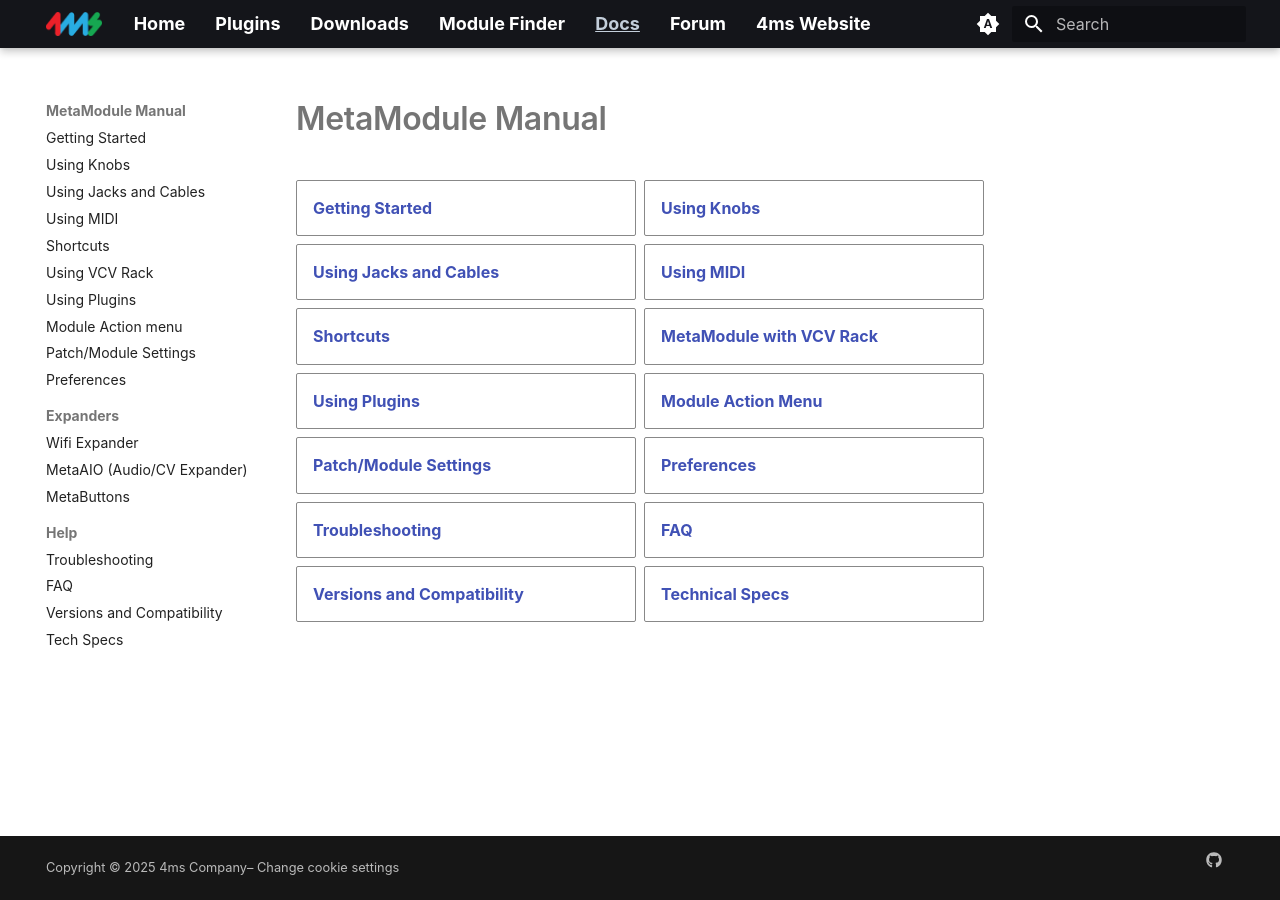
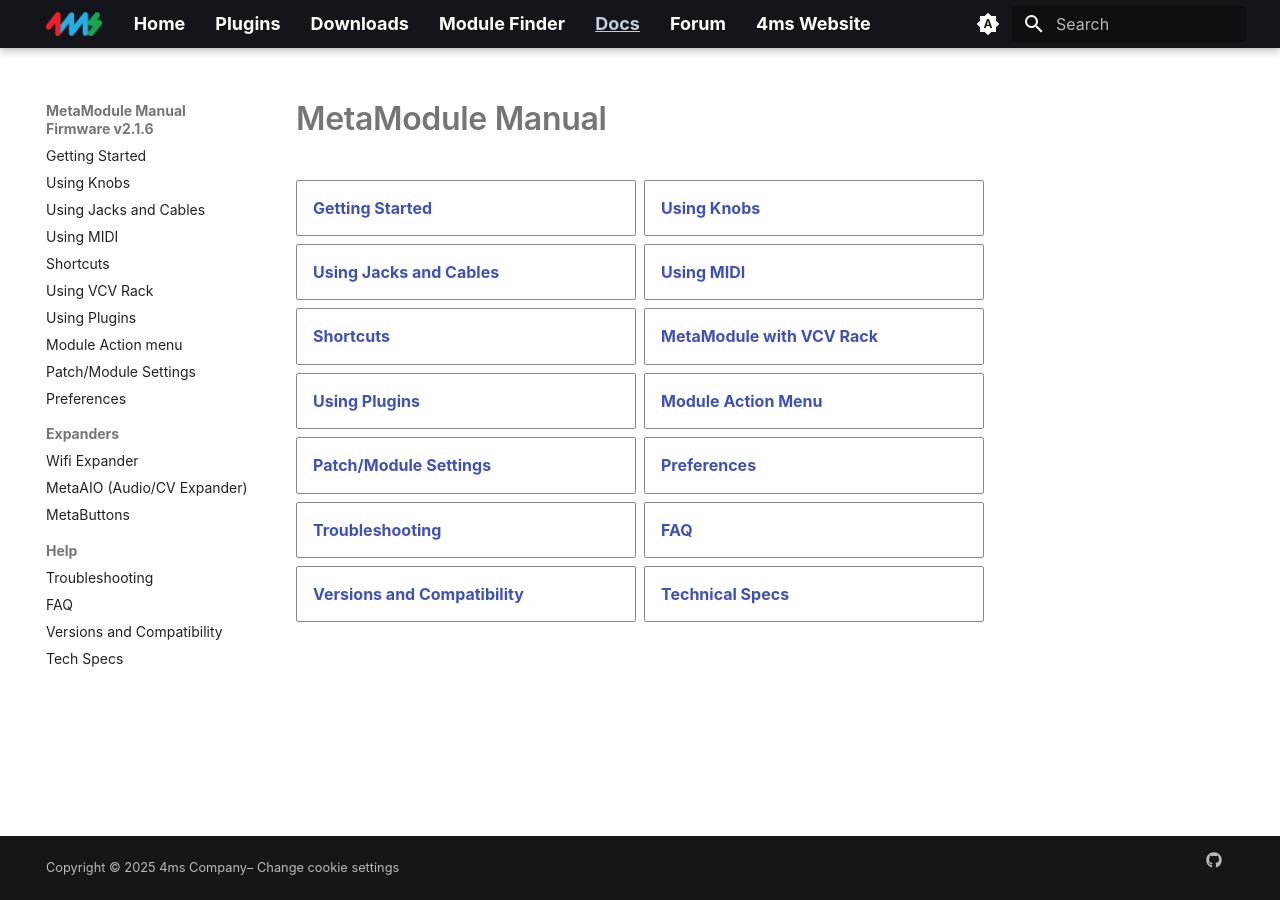
Before and after one commit to 4ms/metamodule-docs-website, an MkDocs documentation site: the page built from docs/index.md, in a window 1280 px wide. Built offline with MkDocs 1.6.1 and Material for MkDocs 9.7.7, drawn with Linux system fonts in a browser that asks for light colours.

Commit message:
Firmware v2.1.6

```diff
--- a/mkdocs.yml
+++ b/mkdocs.yml
@@ -1,4 +1,4 @@
-site_name: MetaModule Manual
+site_name: MetaModule Manual<br>Firmware v2.1.6
 nav:
   - Getting Started: getting_started.md
   - Using Knobs: using_metamodule.md
```
